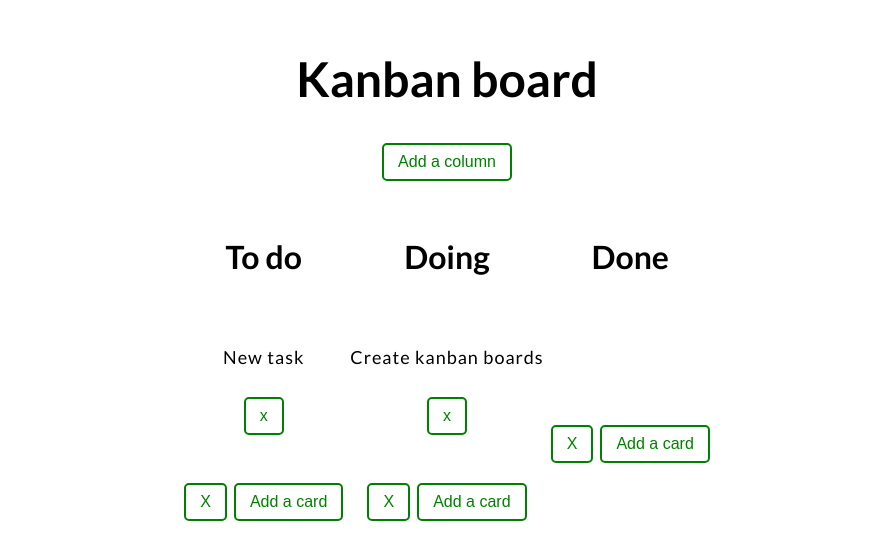
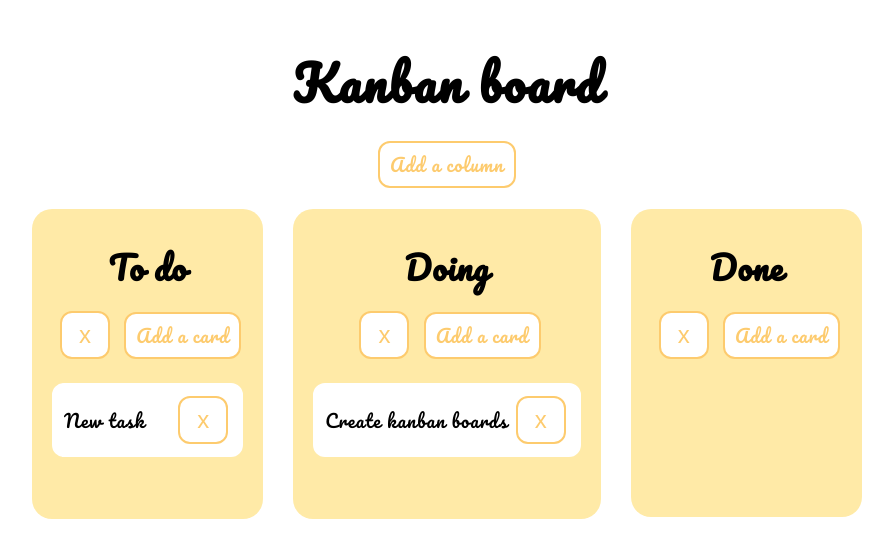
Before and after one commit to paulinastefanska/kanban-board-with-trello, a plain HTML site: page index.html in a window 1280 px wide. Shown: the whole page, without its empty margins (193-1086 px from the left). Drawn offline with nearby package versions, Linux system fonts and the light colour scheme.

Commit message:
Improve kanban, add styles and font

```diff
--- a/index.html
+++ b/index.html
@@ -3,29 +3,27 @@
 <head>
   <meta charset="UTF-8">
   <title>Kanban board</title>
-  <link href="https://fonts.googleapis.com/css?family=Lato:400,400i,700,700i,900&display=swap" rel="stylesheet">
+  <link href="https://fonts.googleapis.com/css?family=Pacifico&display=swap" rel="stylesheet">
   <link rel="stylesheet" type="text/css" href="css/style.css">
 </head>
 <body>
 	<div id="board" class="board">
-    <h1>Kanban board</h1>
-    <button class="create-column">Add a column</button>
-    <div class="column-container">
-    </div>
+	    <h1 class="main-title">Kanban board</h1>
+	    <button class="create-column">Add a column</button>
+	    <div class="column-container"></div>
 	</div>
 
   <script id="column-template" type="x-tmpl-mustache">
     <div class="column">
       <h2 class="column-title">{{ name }}</h2>
+      <button class="btn-delete">x</button>
+      <button class="add-card">Add a card</button>
       <ul id={{ id }} class="column-card-list"></ul>
-      <button class="btn-delete">X</button>
-      <button class="add-card">Add a card</button>
     </div>
   </script>
   <script id="card-template" type="x-tmpl-mustache">
     <div class="card">
-      <p class="card-description">{{ description }}</p>
-      <button class="btn-delete">x</button>
+      <p class="card-description">{{ description }}<button class="btn-delete">x</button></p>
     </div
   </script>
 
--- a/js/script.js
+++ b/js/script.js
@@ -36,7 +36,7 @@ document.addEventListener('DOMContentLoaded', function() {
 			}
 
 			if (event.target.classList.contains('add-card')) {
-				self.addCard(new Card(prompt("Enter the name of the card")));
+				self.addCard(new Card(prompt("Enter the card name")));
 			}
 		});
 	} // Table column
--- a/sass/style.scss
+++ b/sass/style.scss
@@ -1,65 +1,86 @@
+$font: 'Pacifico', cursive;
+$light-orange: #ffeaa7;
+$orange: #fdcb6e;
+
 * {
   box-sizing: border-box;
 }
-
 body {
   margin: 0 auto;
-  font-family: 'Lato', sans-serif;
+  font-family: $font;
 }
-
 .board {
-  margin: 30px auto;
+  margin: 20px auto;
   padding: 10px;
   max-width: 1200px;
   display: block;
   text-align: center;
 }
-
-h1, h2 {
+.main-title, .column-title {
   margin-top: 10px;
+  margin-bottom: 10px;
 }
-
-h1 {
-  margin-bottom: 30px;
-  font-size: 48px
+.main-title {
+  font-size: 48px;
+  letter-spacing: 2px;
 }
-
-h2 {
+.column {
+  padding: 20px;
+  margin: 15px;
+  border-radius: 20px;
+  background-color: $light-orange;
+  &-title {
     font-size: 32px;
+    letter-spacing: 1px;
   }
-
-.column-container {
-  padding-top: 40px;
+  &-container {
     display: flex;
     justify-content: center;
   }
-
-button {
-  margin: 6px 2px;
-  padding: 8px 14px;
-  background-color: #fff;
-  color: green;
-  font-size: 16px;
-  text-align: center;
-  border: 2px solid green;
-  border-radius: 5px;
-  cursor: pointer;
-}
-
-ul {
+  &-card-list {
     padding-left: 0;
     min-height: 100px;
     list-style-type: none;
   }
-
-.card {
-  padding: 20px 0;
 }
-
+.btn-delete {
+  margin: 6px 8px;
+  padding: 8px 17px;
+  background-color: #fff;
+  color: $orange;
+  font-size:24px;
+  text-align: center;
+  border: 2px solid $orange;
+  border-radius: 12px;
+  cursor: pointer;
+  transition: .2s ease;
+  &:hover {
+    background-color: $orange;
+    color: #ffff;
+  }
+}
+.add-card, .create-column {
+  @extend .btn-delete;
+  margin: 6px 2px;
+  padding: 6px 10px;
+  font-family: $font;
+  font-size: 18px;
+  letter-spacing: 1px;
+}
 .card-description {
+  display: flex;
+  justify-content: space-between;
+  align-items: center;
   padding: 5px;
-  background-color: #fff;
+  padding-left: 10px;
+  background-color: #ffff;
   font-size: 18px;
   border-radius: 12px;
   letter-spacing: 1px;
+  cursor: pointer;
+  border: 2px solid #ffff;
+  transition: .2s ease;
+  &:hover {
+    border: 2px solid $orange;
   }
+}
```
Also changed, not shown: css/style.css. Lines whose indentation alone changed are shown as unchanged.
